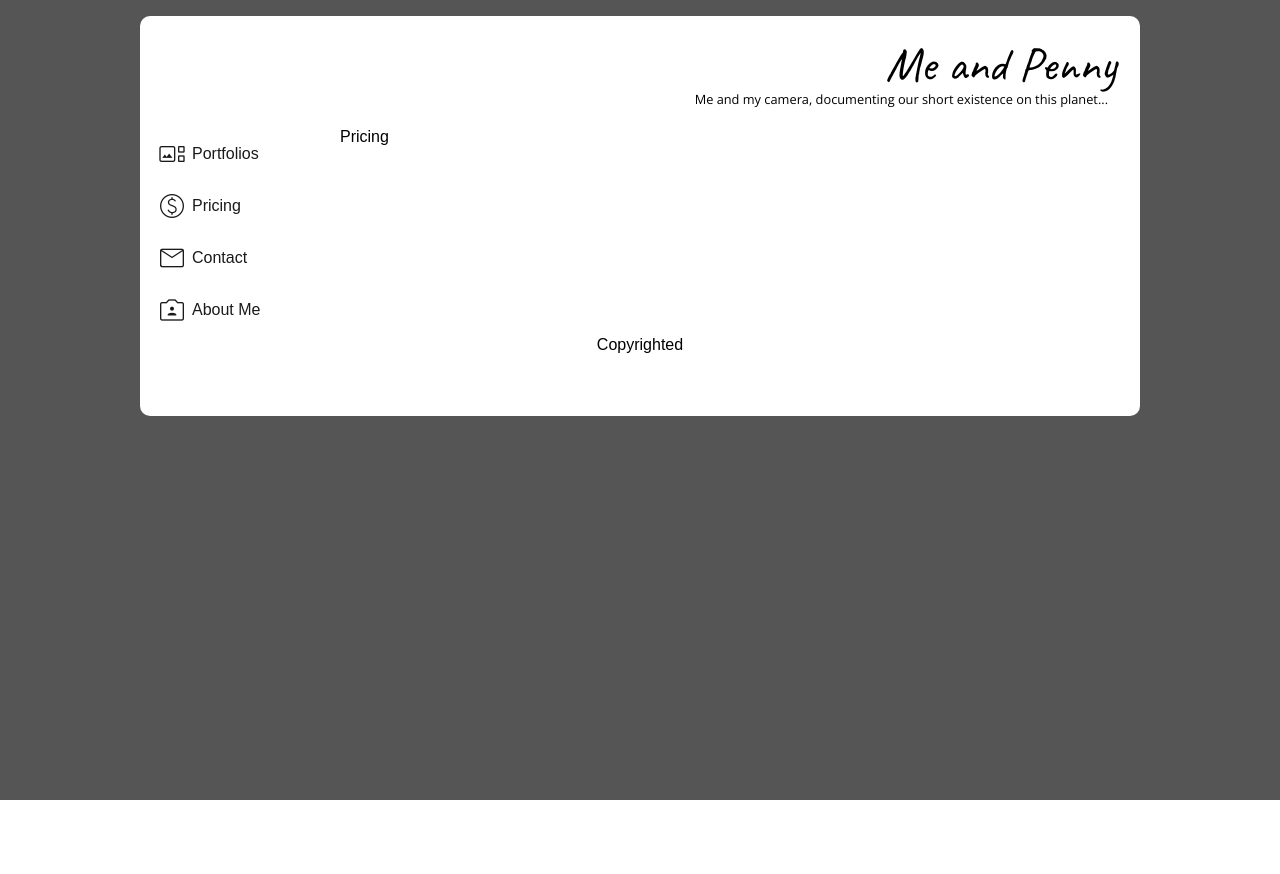
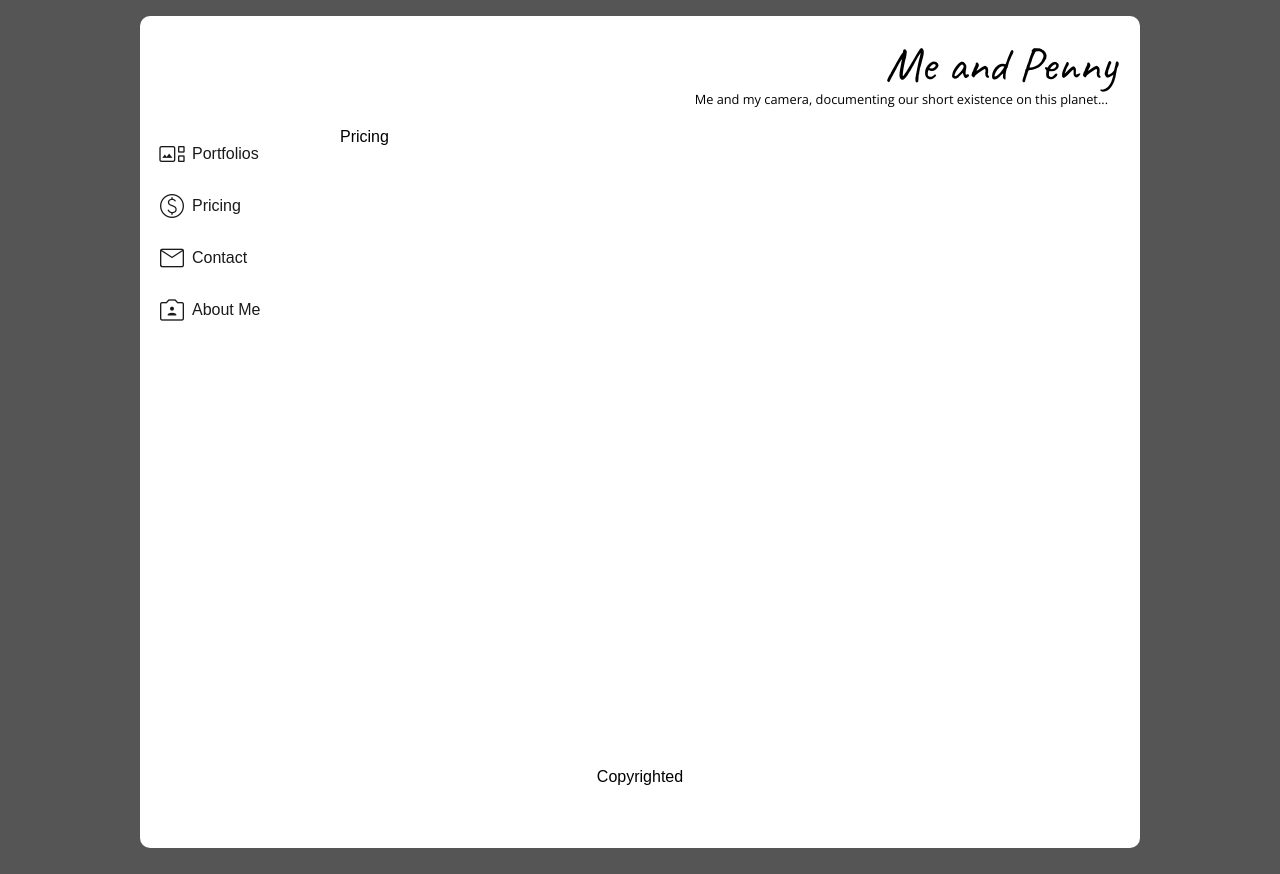
Before and after one commit to dtuyenng/meandpenny, a React (Vite) app: page /pricing in a window 1280 px wide. Before the commit the page ends 800 px from the top, so only its background shows below. Built offline with nearby package versions, Linux system fonts and the light colour scheme.

Commit message:
New
Commit

```diff
--- a/src/App.css
+++ b/src/App.css
@@ -170,6 +170,7 @@ html {
 
 @media only screen and (min-width: 1000px) {
   #content {
+    min-height: 80vh;
     max-width: 1000px;
     margin: 0 auto;
   }
@@ -222,7 +223,7 @@ html {
   max-width: 900px;
   gap: 0.3rem;
   grid-template-columns: repeat(auto-fit, minmax(180px, 1fr));
-  padding: 0.5rem 0.5rem 0.5rem 0;
+  padding: 0.5rem 1rem 0.5rem 0.5rem;
 }
 .portfolio__grid img {
   max-width: 100%;
--- a/src/components/Portfolio.tsx
+++ b/src/components/Portfolio.tsx
@@ -5,6 +5,7 @@ function Portfolio() {
     <div className="portfolio__grid">
       <div className="image__card stacked featured">
         <img src="./portfolio/port1.png" alt="" />
+        <div>Portfolio Name</div>
         <div className="card__content">
           <div className="card__content_wrapper">
             <div className="card__title">Title</div>
```
